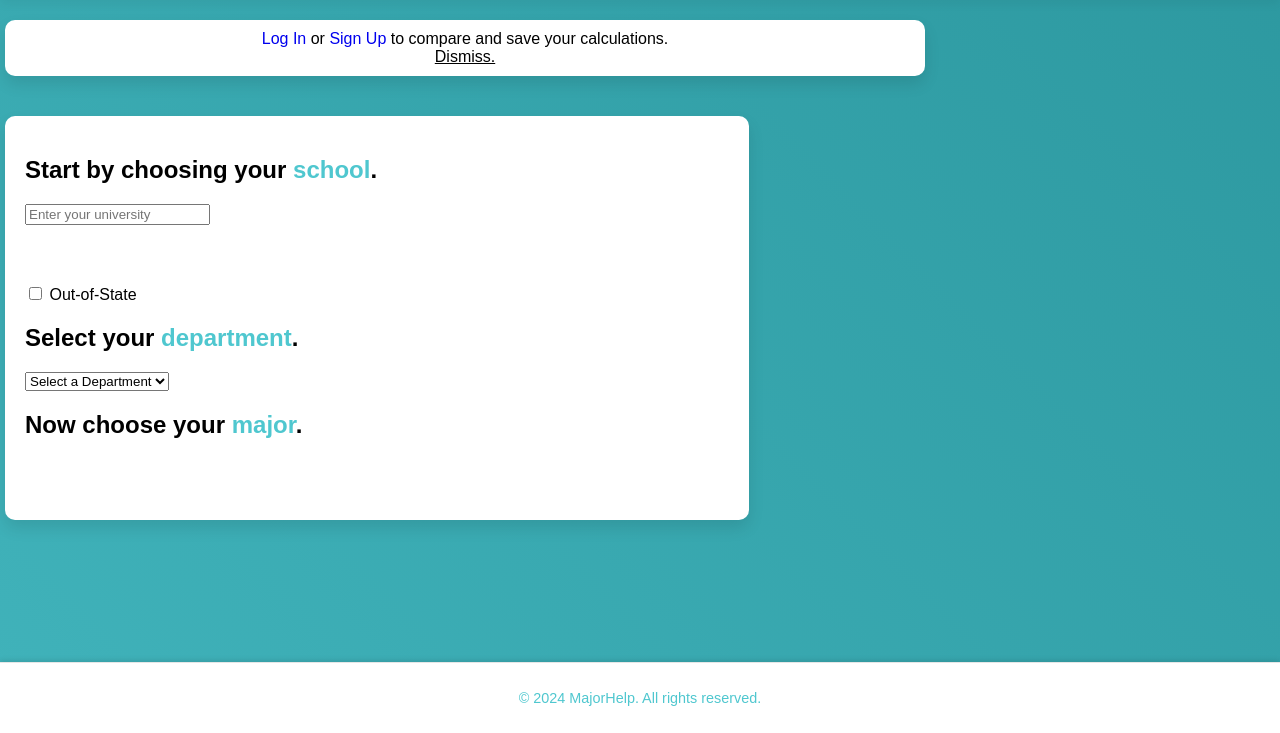
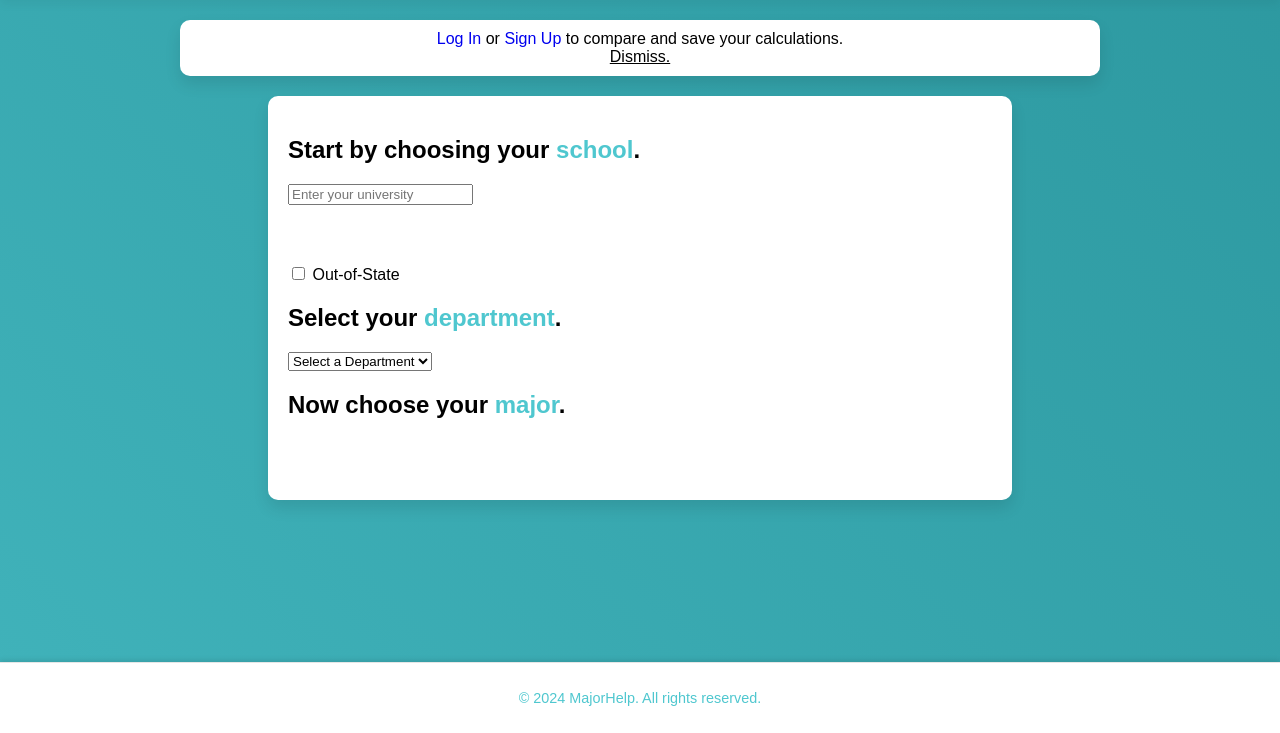
Before and after one commit to JosephPreuss/MajorHelp, a Django app: page /calc/ in a window 1280 px wide. Shown: the part 67-800 px from the top of the page. Run offline with Django 4.2, Linux system fonts and the light colour scheme.

Commit message:
fixed minor bug

```diff
--- a/MajorHelp/static/css/calc/calc.css
+++ b/MajorHelp/static/css/calc/calc.css
@@ -121,7 +121,8 @@ body {
     max-width: 900px;
     background-color: #fff; /* White background for the content box */
     padding: 20px;
-    margin: 20px 5px;
+    margin: 0 auto;
+    margin-top: 20px;
     box-shadow: 0 8px 16px rgba(0, 0, 0, 0.1);
     border-radius: 10px;
 }
@@ -212,7 +213,7 @@ body {
 
 .result-item {
     padding: 10px;
-    margin: 5px 2px;
+    margin: 5px 0;
     background-color: #f0f8ff;
     border: 1px solid #008080;
     border-radius: 5px;
```
Also changed, not shown: MajorHelp/static/js/calc/calc.js (line endings or trailing spaces), db.sqlite3.
